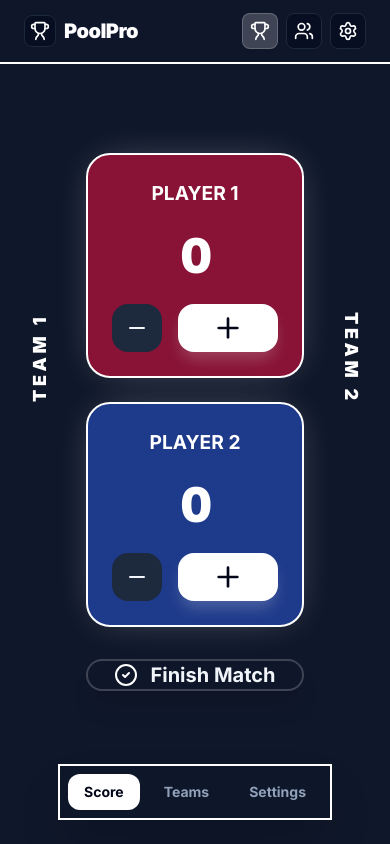
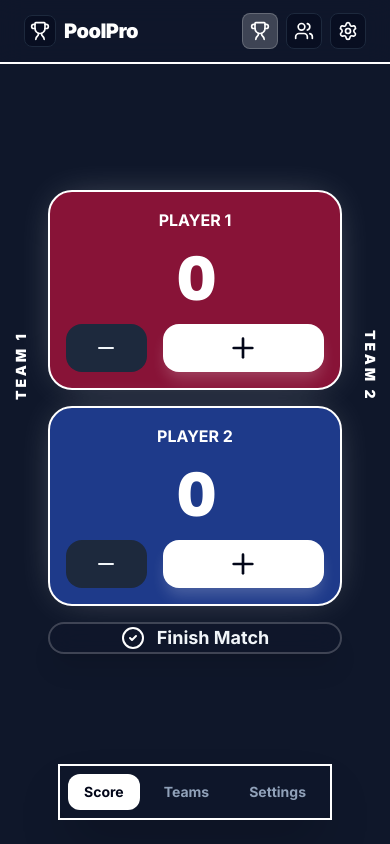
Before and after one commit to benjistealth/PoolPro, a React (Vite) app: page / in a window 390 px wide. Built offline with nearby package versions, Linux system fonts and the light colour scheme.

Commit message:
mobile screen adjustments again

```diff
--- a/src/App.tsx
+++ b/src/App.tsx
@@ -644,15 +644,15 @@ export default function App() {
               initial={{ opacity: 0, y: 20 }}
               animate={{ opacity: 1, y: 0 }}
               exit={{ opacity: 0, y: -20 }}
-              className="space-y-8"
+              className="space-y-4 sm:space-y-8"
             >
               {/* Team Names Display (Vertical, Nudged up to align with scores) */}
               <div
                 className="fixed inset-y-0 left-0 flex items-center justify-center pointer-events-none z-0 -translate-y-12 overflow-hidden"
-                style={{ width: 'calc((100vw - var(--gameplay-width)) / 2)' }}
+                style={{ width: 'var(--sidebar-width)' }}
               >
                 <div
-                  className="text-[18px] sm:text-[32px] lg:text-[48px] font-black uppercase tracking-[0.2em] vertical-text rotate-180 h-full flex items-center justify-center"
+                  className="text-[14px] sm:text-[32px] lg:text-[48px] font-black uppercase tracking-[0.2em] vertical-text rotate-180 h-full flex items-center justify-center"
                   style={{ color: player1.color }}
                 >
                   {team1Name}
@@ -660,10 +660,10 @@ export default function App() {
               </div>
               <div
                 className="fixed inset-y-0 right-0 flex items-center justify-center pointer-events-none z-0 -translate-y-12 overflow-hidden"
-                style={{ width: 'calc((100vw - var(--gameplay-width)) / 2)' }}
+                style={{ width: 'var(--sidebar-width)' }}
               >
                 <div
-                  className="text-[18px] sm:text-[32px] lg:text-[48px] font-black uppercase tracking-[0.2em] vertical-text h-full flex items-center justify-center"
+                  className="text-[14px] sm:text-[32px] lg:text-[48px] font-black uppercase tracking-[0.2em] vertical-text h-full flex items-center justify-center"
                   style={{ color: player2.color }}
                 >
                   {team2Name}
@@ -730,7 +730,7 @@ export default function App() {
               )}
 
               {/* Score Cards */}
-              <div className="grid grid-cols-1 md:grid-cols-2 gap-6">
+              <div className="grid grid-cols-1 md:grid-cols-2 gap-4 sm:gap-6">
                 {[player1, player2].map((p, idx) => (
                     <motion.div
                       key={p.id}
@@ -741,30 +741,30 @@ export default function App() {
                           resetTimer();
                         }
                       }}
-                      className="relative p-6 sm:p-8 rounded-3xl border-2 transition-all duration-500 cursor-pointer overflow-hidden shadow-2xl"
+                      className="relative p-4 sm:p-8 rounded-3xl border-2 transition-all duration-500 cursor-pointer overflow-hidden shadow-2xl"
                       style={{
                         borderColor: p.color,
                         backgroundColor: p.bgColor,
                         boxShadow: `0 0 40px -15px ${p.color}66`
                       }}
                     >
-                      <div className="flex flex-col items-center gap-6">
+                      <div className="flex flex-col items-center gap-4 sm:gap-6">
                       {isEditingNames ? (
                         <input
                           type="text"
                           value={p.name}
                           onChange={(e) => idx === 0 ? setPlayer1({...p, name: e.target.value}) : setPlayer2({...p, name: e.target.value})}
-                          className="w-full bg-slate-800 border border-slate-700 rounded-xl px-4 py-2 text-center text-[1.5rem] font-bold focus:outline-none focus:border-emerald-500 uppercase"
+                          className="w-full bg-slate-800 border border-slate-700 rounded-xl px-4 py-2 text-center text-[1.2rem] sm:text-[1.5rem] font-bold focus:outline-none focus:border-emerald-500 uppercase"
                           style={{ color: p.color }}
                         />
                       ) : (
-                        <h2 className="text-[1.2rem] sm:text-[1.8rem] font-bold uppercase" style={{ color: p.color }}>
+                        <h2 className="text-[1rem] sm:text-[1.8rem] font-bold uppercase truncate w-full text-center" style={{ color: p.color }}>
                           {p.name}
                         </h2>
                       )}
 
                       <div className="relative group">
-                        <span className="text-5xl sm:text-9xl font-black tracking-tighter tabular-nums" style={{ color: p.color }}>
+                        <span className="text-6xl sm:text-9xl font-black tracking-tighter tabular-nums" style={{ color: p.color }}>
                           {p.score}
                         </span>
                       </div>
@@ -799,7 +799,7 @@ export default function App() {
               <div className="flex flex-col sm:flex-row gap-4">
                 <button
                   onClick={finishMatch}
-                  className="flex-1 h-16 sm:h-20 bg-slate-900/80 hover:bg-slate-900/90 backdrop-blur-md rounded-2xl flex items-center justify-center gap-3 text-xl font-bold transition-all shadow-xl border-2 border-white/20 active:scale-95"
+                  className="flex-1 h-14 sm:h-20 bg-slate-900/80 hover:bg-slate-900/90 backdrop-blur-md rounded-2xl flex items-center justify-center gap-3 text-lg sm:text-xl font-bold transition-all shadow-xl border-2 border-white/20 active:scale-95"
                 >
                   <CheckCircle2 className="w-6 h-6 text-white" />
                   Finish Match
--- a/src/index.css
+++ b/src/index.css
@@ -7,24 +7,21 @@
 }
 
 :root {
-  --gameplay-width: 60vw;
+  --sidebar-width: 40px;
+  --gameplay-width: calc(100vw - 80px);
 }
 
-@media (min-width: 480px) {
+@media (min-width: 640px) {
   :root {
-    --gameplay-width: 75vw;
-  }
-}
-
-@media (min-width: 768px) {
-  :root {
-    --gameplay-width: 806px;
+    --sidebar-width: 80px;
+    --gameplay-width: calc(100vw - 160px);
   }
 }
 
 @media (min-width: 1024px) {
   :root {
-    --gameplay-width: 1075px;
+    --sidebar-width: 120px;
+    --gameplay-width: min(900px, calc(100vw - 300px));
   }
 }
 
```
Also changed, not shown: 1 other file (tests, documents, lock files or other folders).
